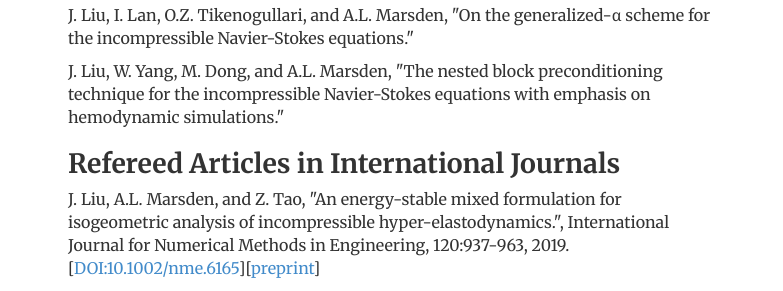
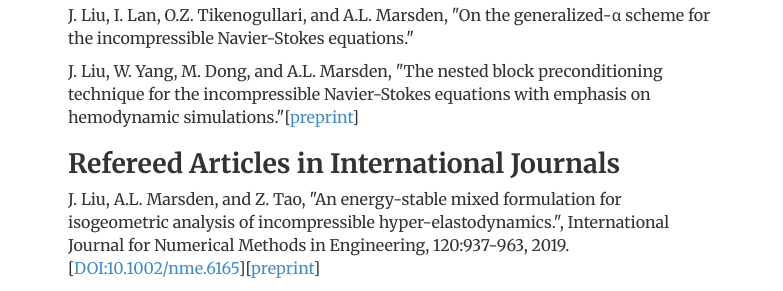
Before and after one commit to ju-liu/ju-liu.github.io, a Jekyll site: the page built from research/index.html, in a window 1280 px wide and 900 px high. Shown: the part 352-643 px from the top of the window, without its empty margins (248-1031 px from the left). Built offline with Jekyll 4.4.1, drawn with Linux system fonts in a browser that asks for light colours; nearby versions of some CDN libraries; library files that are not in the unit come from our copies; comment, search, counter and statistics services are not loaded.

Commit message:
preprint in

```diff
--- a/research/index.html
+++ b/research/index.html
@@ -23,7 +23,7 @@ description: Current Publication for Dr. Ju Liu
   <p>J. Liu, I. Lan, O.Z. Tikenogullari, and A.L. Marsden, "On the
   generalized-&alpha; scheme for the incompressible Navier-Stokes equations."</p>
 
-  <p>J. Liu, W. Yang, M. Dong, and A.L. Marsden, "The nested block preconditioning technique for the incompressible Navier-Stokes equations with emphasis on hemodynamic simulations."</p>
+  <p>J. Liu, W. Yang, M. Dong, and A.L. Marsden, "The nested block preconditioning technique for the incompressible Navier-Stokes equations with emphasis on hemodynamic simulations."[<a href="https://arxiv.org/abs/1911.10814">preprint</a>]</p>
 
 
   <h2>Refereed Articles in International Journals</h2>
```
